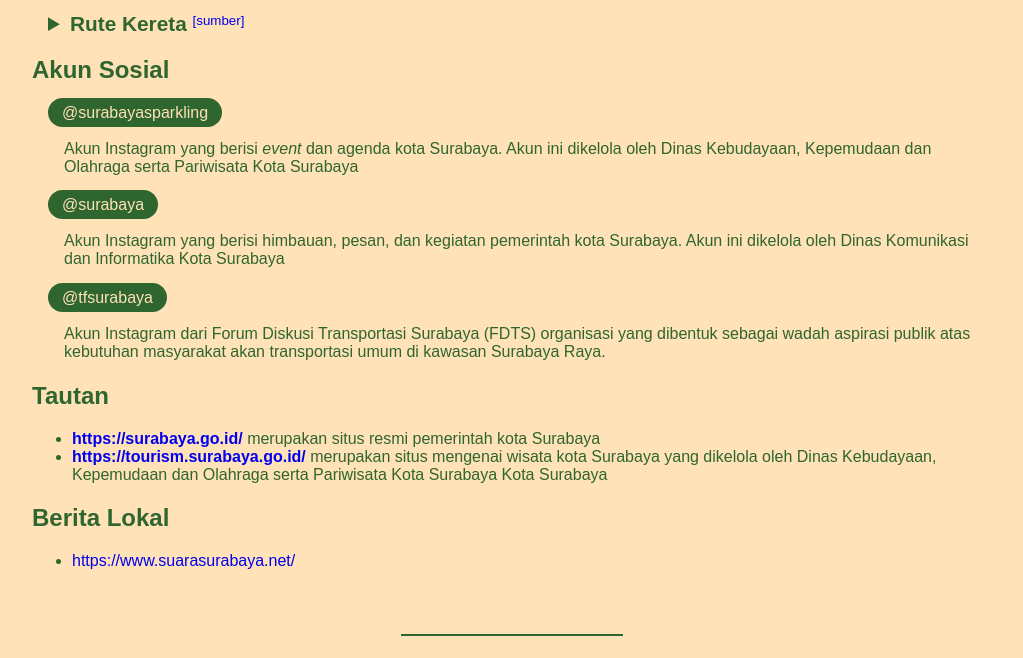
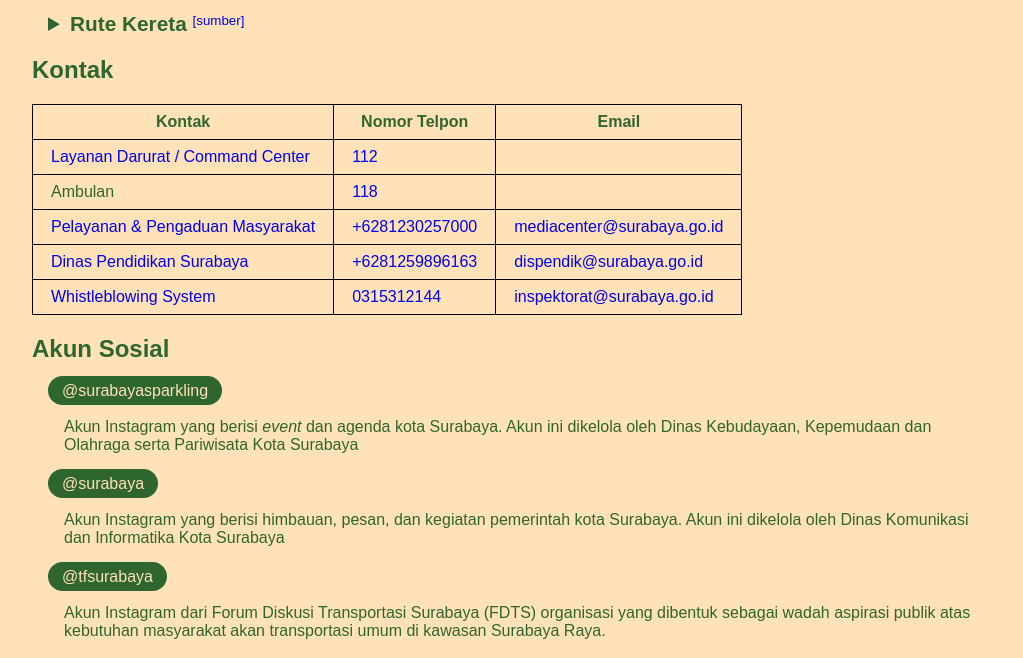
Before and after one commit to KY64/di-surabaya, a website: page src/Web/index.njk in a window 1280 px wide. Shown: the part 834-1492 px from the top of the page, without its empty margins (128-1151 px from the left). Drawn offline with nearby package versions, Linux system fonts and the light colour scheme; files that its build step writes are made by us from their sources.

Commit message:
feat: add contact section

```diff
--- /dev/null
+++ b/src/Web/data.json
@@ -0,0 +1,31 @@
+{
+  "contacts": [
+    {
+      "name": "Layanan Darurat / Command Center",
+      "number": "112",
+      "source": "https://jdih.surabaya.go.id/peraturan/4282"
+    },
+    {
+      "name": "Ambulan",
+      "number": "118"
+    },
+    {
+      "name": "Pelayanan & Pengaduan Masyarakat",
+      "number": "+6281230257000",
+      "email": "mediacenter@surabaya.go.id",
+      "source": "https://mediacenter.surabaya.go.id/"
+    },
+    {
+      "name": "Dinas Pendidikan Surabaya",
+      "number": "+6281259896163",
+      "email": "dispendik@surabaya.go.id",
+      "source": "https://dispendik.surabaya.go.id/about/"
+    },
+    {
+      "name": "Whistleblowing System",
+      "number": "0315312144",
+      "email": "inspektorat@surabaya.go.id",
+      "source": "https://wbs.surabaya.go.id/"
+    }
+  ]
+}
--- a/src/Web/index.njk
+++ b/src/Web/index.njk
@@ -14,7 +14,7 @@
       <h2>Rute Transportasi Publik</h2>
       <details class="map-collapsible pl-16 cursor-pointer" open>
         <summary>
-          Rute Bus
+          Rute Bus & Feeder
           <a
             rel="ugc nofollow"
             href="https://drive.google.com/file/d/{{BUS_MAP_FILE_ID}}/preview"
@@ -25,6 +25,7 @@
           </a>
         </summary>
         <iframe
+          title="Peta rute transportasi umum Surabaya"
           class="embedded-map"
           src="https://drive.google.com/file/d/{{BUS_MAP_FILE_ID}}/preview"
           allow="autoplay"
@@ -43,11 +44,38 @@
           </a>
         </summary>
         <iframe
+          title="Peta rute kereta komuter Surabaya"
           class="embedded-map"
           src="https://drive.google.com/file/d/{{TRAIN_MAP_FILE_ID}}/preview"
           allow="autoplay"
         ></iframe>
       </details>
+
+      <h2>Kontak</h2>
+      <table>
+        <tr>
+          <th scope="col">Kontak</th>
+          <th scope="col">Nomor Telpon</th>
+          <th scope="col">Email</th>
+        </tr>
+        {%- for contact in data.contacts -%}
+        <tr>
+          {% if contact.source %}
+            <td scope="row"><a href="{{contact.source}}" target="_blank">{{contact.name}}</a></td>
+          {% else %}
+            <td scope="row">{{contact.name}}</td>
+          {% endif %}
+
+          <td scope="row"><a href="tel:{{contact.number}}">{{contact.number}}</a></td>
+          <td scope="row">
+            {% if contact.email %}
+            <a href="mailto:{{contact.email}}">{{contact.email}}</a>
+            {% endif %}
+          </td>
+        </tr>
+        {%- endfor -%}
+      </table>
+
 
       <h2>Akun Sosial</h2>
       <ul id="social-accounts" class="no-list-style">
--- a/src/Web/render.js
+++ b/src/Web/render.js
@@ -3,9 +3,12 @@
 
 const { BUS_MAP_FILE_ID, TRAIN_MAP_FILE_ID } = process.env;
 
+const data = JSON.parse(fs.readFileSync("data.json"));
+
 const values = {
   BUS_MAP_FILE_ID,
   TRAIN_MAP_FILE_ID,
+  data
 };
 
 const result = nunjucks.render("index.njk", values);
--- a/src/Web/styles.css
+++ b/src/Web/styles.css
@@ -16,6 +16,15 @@
   width: 220px;
   margin: 4em auto 3em auto;
   border: 1px solid;
+}
+
+table {
+  border-collapse: collapse;
+}
+
+th, td {
+  border: 1px solid black;
+  padding: 8px 18px;
 }
 
 ul#social-accounts > li {
```
